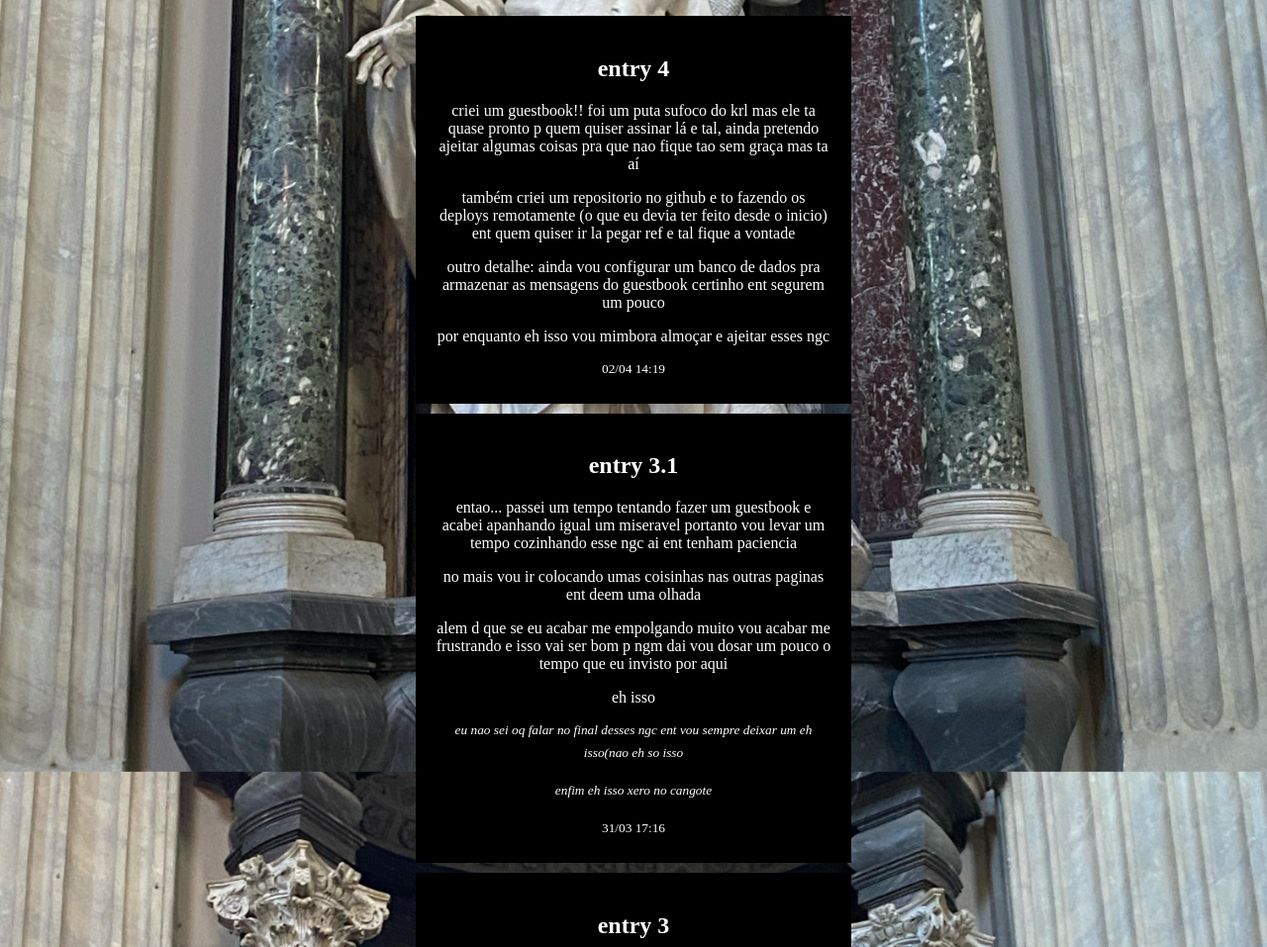
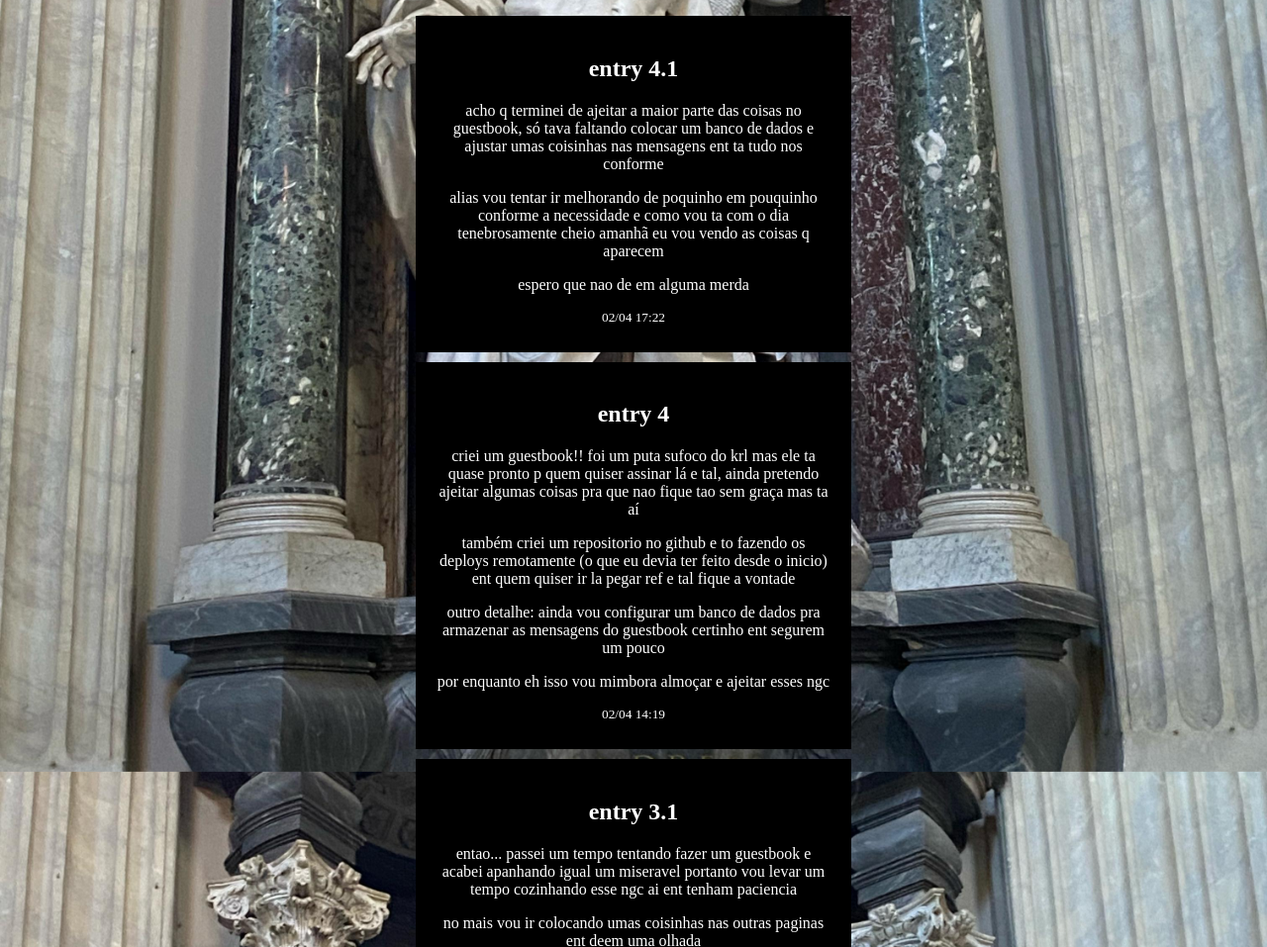
Before and after one commit to vs-m/vm-webcorner, a website: page updates.html in a window 1280 px wide. Shown: the part 471-1428 px from the top of the page at 99% size. Drawn offline with Linux system fonts and the light colour scheme.

Commit message:
nova entry

```diff
--- a/updates.html
+++ b/updates.html
@@ -149,6 +149,13 @@
     <div id="container-sections">
 
         <section class="section">
+            <h2>entry 4.1</h2>
+            <p>acho q terminei de ajeitar a maior parte das coisas no guestbook, só tava faltando colocar um banco de dados e ajustar umas coisinhas nas mensagens ent ta tudo nos conforme</p>
+            <p>alias vou tentar ir melhorando de poquinho em pouquinho conforme a necessidade e como vou ta com o dia tenebrosamente cheio amanhã eu vou vendo as coisas q aparecem</p>
+            <p>espero que nao de em alguma merda</p>
+            <sup>02/04 17:22</sup>
+        </section>
+        <section class="section">
             <h2>entry 4</h2>
             <p>criei um guestbook!! foi um puta sufoco do krl mas ele ta quase pronto p quem quiser assinar lá e tal, ainda pretendo ajeitar algumas coisas pra que nao fique tao sem graça mas ta aí</p>
             <p>também criei um repositorio no github e to fazendo os deploys remotamente (o que eu devia ter feito desde o inicio) ent quem quiser ir la pegar ref e tal fique a vontade</p>
```
